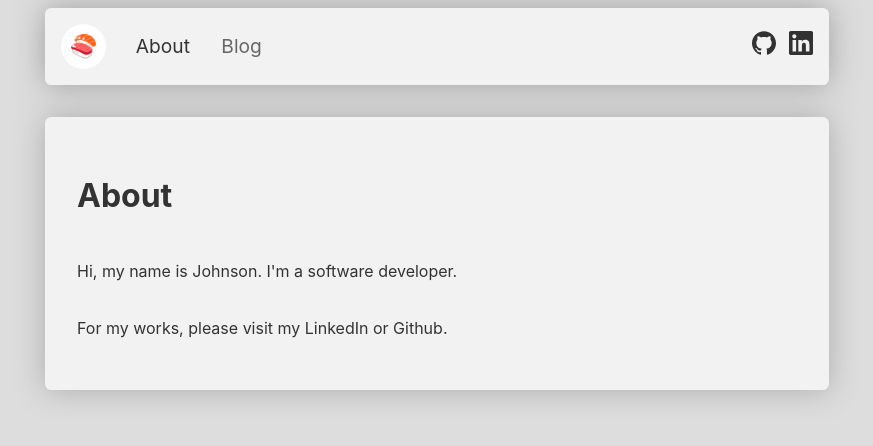
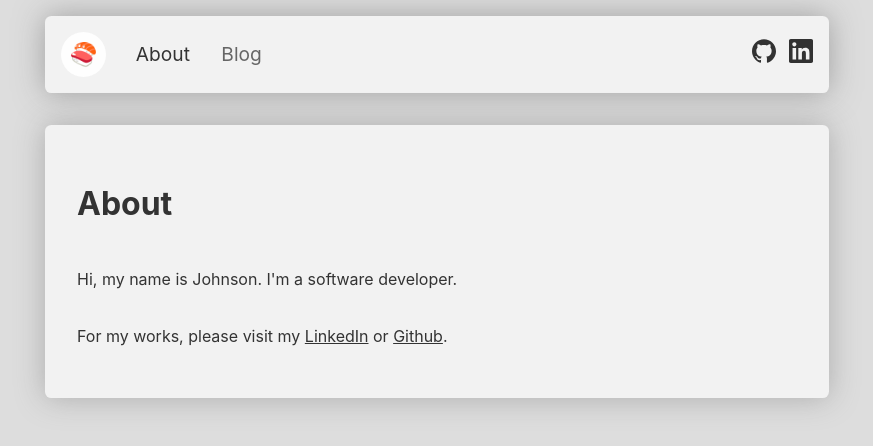
Before and after one commit to johnsonsu/johnsonsu.github.io, a Next.js app: page / in a window 1280 px wide. Shown: the top 446 px of the page, without its empty margins (203-1076 px from the left). Built offline with nearby package versions, Linux system fonts and the light colour scheme.

Commit message:
Upgrade dependencies and add animation

```diff
--- a/components/Layout.js
+++ b/components/Layout.js
@@ -6,7 +6,7 @@ import Nav from './Nav'
 const layoutStyle = {
   display: 'flex',
   flexDirection: 'column',
-  padding: '0.5em',
+  padding: '1em 0.5em',
   maxWidth: '800px',
   margin: 'auto',
 }
--- a/components/Module.js
+++ b/components/Module.js
@@ -5,12 +5,16 @@ const containerStyle = {
   flexDirection: 'column',
   backgroundColor: '#f2f2f2',
   padding: '2rem',
-  marginTop: '2rem',
+  margin: '2rem 0',
   borderRadius: '0.4rem',
   boxShadow: '0px 0px 30px 0px rgba(100, 100, 100, 0.4)',
 }
 
-const Module = ({ children }) => <div style={containerStyle}>{children}</div>
+const Module = ({ children }) => (
+  <div className="fade-in" style={containerStyle}>
+    {children}
+  </div>
+)
 
 Module.propTypes = {
   children: PropTypes.oneOfType([
--- a/components/Nav.js
+++ b/components/Nav.js
@@ -1,4 +1,5 @@
 import NavButton from './NavButton'
+import { GITHUB_URL, LINKDIN_URL } from '../constants/url'
 
 const containerStyle = {
   display: 'flex',
@@ -48,10 +49,10 @@ const Nav = () => (
     </div>
 
     <div style={navGroupStyle}>
-      <a style={externalLinkStyle} href="https://github.com/johnsonsu">
+      <a style={externalLinkStyle} href={GITHUB_URL}>
         <img src="/github.svg" height="24em" />
       </a>
-      <a style={externalLinkStyle} href="https://www.linkedin.com/in/johnsonsu">
+      <a style={externalLinkStyle} href={LINKDIN_URL}>
         <img src="/linkedin.svg" height="24em" />
       </a>
     </div>
--- /dev/null
+++ b/constants/url.js
@@ -0,0 +1,2 @@
+export const GITHUB_URL = 'https://github.com/johnsonsu'
+export const LINKDIN_URL = 'https://www.linkedin.com/in/johnsonsu'
--- a/next.config.js
+++ b/next.config.js
@@ -2,8 +2,9 @@
 // So, we write it in vanilla JS
 // (But you could use ES2015 features supported by your Node.js version)
 
-const debug = process.env.NODE_ENV !== "production";
+const debug = process.env.NODE_ENV !== 'production'
 
 module.exports = {
-  assetPrefix: !debug ? "" : ""
-};
+  swcMinify: true,
+  assetPrefix: !debug ? '' : '',
+}
--- a/pages/index.js
+++ b/pages/index.js
@@ -1,12 +1,17 @@
+import Link from 'next/link'
 import Layout from '../components/Layout'
 import Module from '../components/Module'
+import { GITHUB_URL, LINKDIN_URL } from '../constants/url'
 
 const About = () => (
   <Layout title="About">
     <Module>
       <h1>About</h1>
       <p>Hi, my name is Johnson. I&apos;m a software developer.</p>
-      <p>For my works, please visit my LinkedIn or Github.</p>
+      <p>
+        For my works, please visit my <a href={LINKDIN_URL}>LinkedIn</a> or{' '}
+        <a href={GITHUB_URL}>Github</a>.
+      </p>
     </Module>
   </Layout>
 )
--- a/styles/styles.css
+++ b/styles/styles.css
@@ -19,3 +19,19 @@ a {
 a:hover {
   color: #666;
 }
+
+@keyframes fade-in {
+  0% {
+    opacity: 0;
+    transform: translate(0, 10px);
+  }
+  100% {
+    opacity: 1;
+    transform: translate(0, 0);
+  }
+}
+
+.fade-in {
+  opacity: 1;
+  animation: fade-in 400ms ease-out;
+}
--- a/utils/posts.js
+++ b/utils/posts.js
@@ -1,6 +1,6 @@
 import fs from 'fs'
 import matter from 'gray-matter'
-import remark from 'remark'
+import { remark } from 'remark'
 import html from 'remark-html'
 
 function parseFileNameToId(fileName) {
```
Also changed, not shown: package.json (+8 -8 lines), 1 other file (tests, documents, lock files or other folders).
